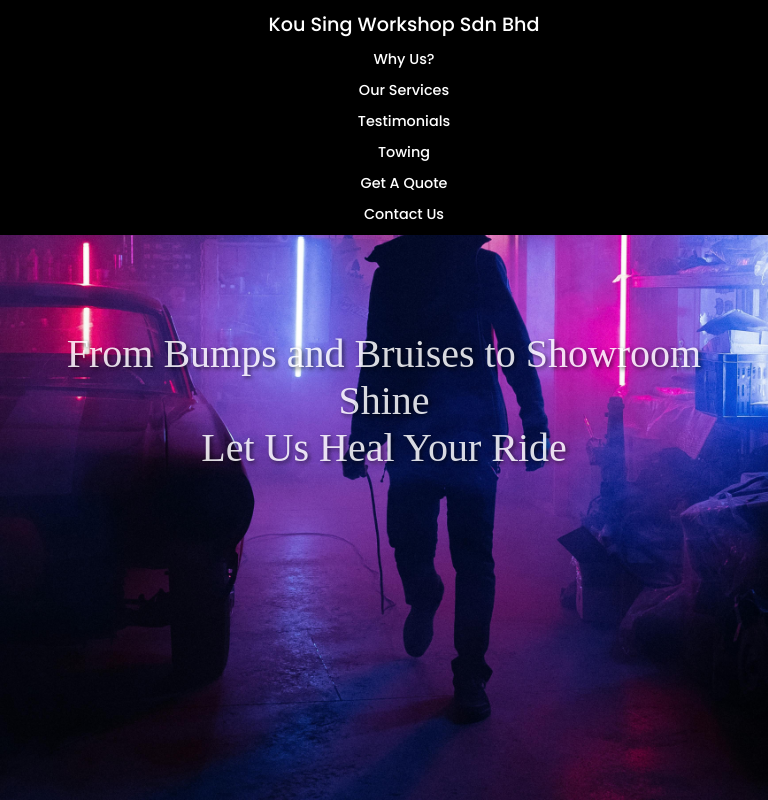
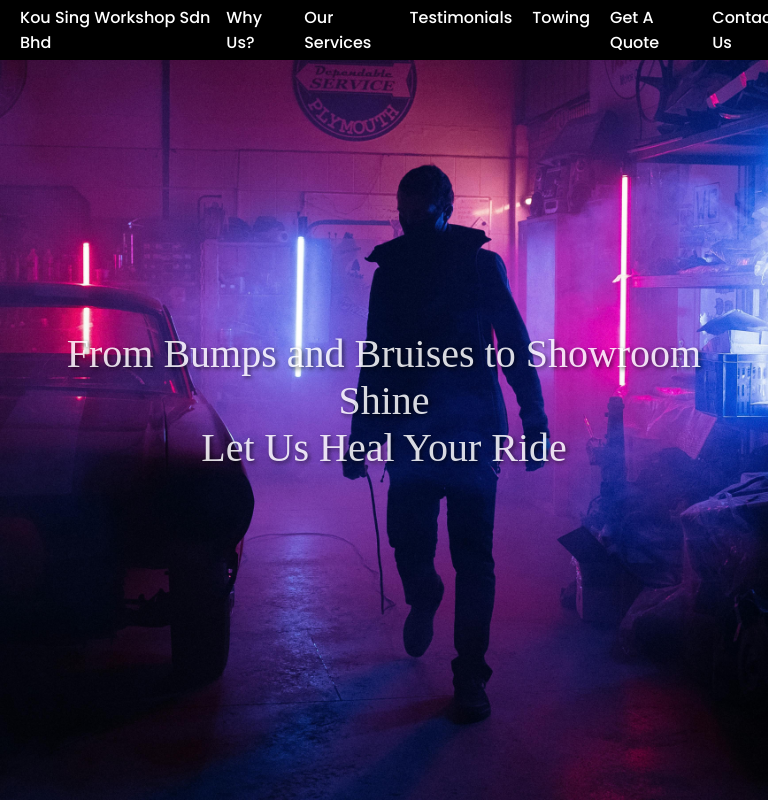
Before and after one commit to juinnsheng/workshop-draft, a React (Vite) app in the folder car-workshop/: page / in a window 768 px wide. Built offline with nearby package versions, Linux system fonts and the light colour scheme; no server answers.

Commit message:
Rebuilt project and updated changes3

```diff
--- a/car-workshop/src/Components/Navbar/Navbar.css
+++ b/car-workshop/src/Components/Navbar/Navbar.css
@@ -19,12 +19,8 @@
 }
 
 .nav {
-    flex-grow: 1;
   display: flex;
-    justify-content:flex-end;
-    align-items: center;
   gap: 20px;
-    padding-right: 40px;
 }
 
 .nav-links {
@@ -51,33 +47,38 @@
   color: #ffcc00;
 }
 
-/* Mobile Styles */
-@media (max-width: 768px) {
-  .header {
-    flex-direction: column; /* Stack elements vertically */
-    height: auto; /* Adjust height to content */
-    padding: 10px 20px;
+/* Hamburger icon button */
+.nav-toggle {
+  background: none;
+  border: none;
+  color: white;
+  font-size: 1.5rem;
+  cursor: pointer;
+  display: none; /* Hidden by default */
 }
 
-  .text {
-    font-size: 1.2rem; /* Slightly larger text for readability */
-    margin-bottom: 10px; /* Add space below the title */
-    text-align: center; /* Center-align the header text */
+/* Hide nav links by default (mobile) */
+.nav {
+  display: none;
+  flex-direction: column;
+  gap: 10px;
+  align-items: center;
 }
 
-  .nav {
-    flex-direction: column; /* Stack the navigation vertically */
-    padding-right: 0;
-    gap: 10px; /* Reduce the gap between elements */
+/* Show nav links when open */
+.nav.open {
+  display: flex;
 }
 
-  .nav-links {
-    flex-direction: column; /* Stack links vertically */
-    gap: 10px; /* Space between links */
-    align-items: center; /* Center-align links */
+/* Responsive styles */
+@media (min-width: 768px) {
+  .nav {
+    display: flex; /* Default desktop view */
+    flex-direction: row;
+    align-items: center;
   }
 
-  .nav-links a {
-    font-size: 0.9rem; /* Slightly smaller font size */
+  .nav-toggle {
+    display: none; /* Hide hamburger icon on desktop */
   }
 }
--- a/car-workshop/src/Components/Navbar/Navbar.jsx
+++ b/car-workshop/src/Components/Navbar/Navbar.jsx
@@ -1,18 +1,27 @@
-import React from "react";
+import React, { useState } from "react";
 import "./Navbar.css";
 
 const Navbar = () => {
+  const [isNavOpen, setIsNavOpen] = useState(false);
+
+  const toggleNav = () => {
+    setIsNavOpen(!isNavOpen);
+  };
+
   return (
     <header className="header">
       <div className="text">Kou Sing Workshop Sdn Bhd</div>
-      <nav className="nav">
+      <button className="nav-toggle" onClick={toggleNav} aria-label="Toggle Navigation">
+        &#9776; {/* Hamburger icon */}
+      </button>
+      <nav className={`nav ${isNavOpen ? "open" : ""}`}>
         <ul className="nav-links">
-          <li><a href="#why-us">Why Us?</a></li>
-          <li><a href="#our-services">Our Services</a></li>
-          <li><a href="#testimonials">Testimonials</a></li>
-          <li><a href="#towing-section">Towing</a></li>
-          <li><a href="#quote">Get A Quote</a></li>
-          <li><a href="#contact">Contact Us</a></li>
+          <li><a href="#why-us" onClick={toggleNav}>Why Us?</a></li>
+          <li><a href="#our-services" onClick={toggleNav}>Our Services</a></li>
+          <li><a href="#testimonials" onClick={toggleNav}>Testimonials</a></li>
+          <li><a href="#towing-section" onClick={toggleNav}>Towing</a></li>
+          <li><a href="#quote" onClick={toggleNav}>Get A Quote</a></li>
+          <li><a href="#contact" onClick={toggleNav}>Contact Us</a></li>
         </ul>
       </nav>
     </header>
```
Also changed, not shown: 4 other files (tests, documents, lock files or other folders). Lines whose indentation alone changed are shown as unchanged.
